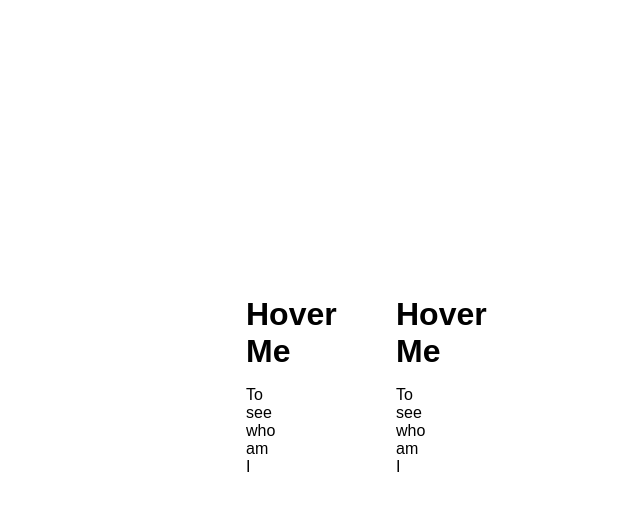
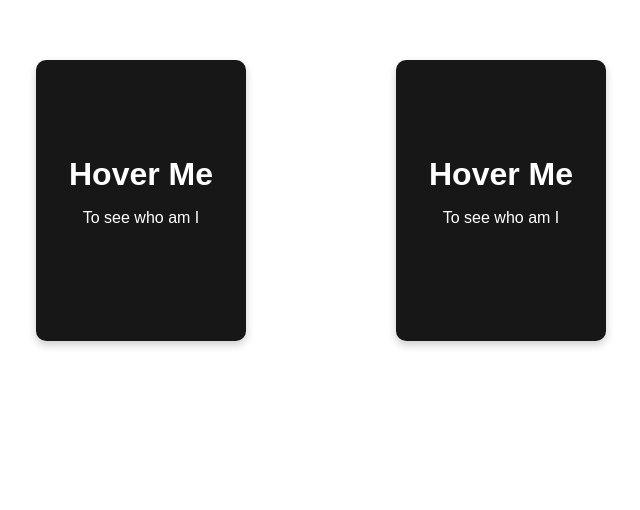
Before and after one commit to nandinichhajed/Flip-Card-Design, a plain HTML site: page index.html in a window 1280 px wide. Shown: the part 200-710 px from the top of the page, without its empty margins (319-959 px from the left). Drawn offline with Linux system fonts and the light colour scheme.

Commit message:
Updating Basic changes

```diff
--- a/index.html
+++ b/index.html
@@ -6,7 +6,7 @@
     <title>Flip Card Design</title>
 </head>
 <body>
-    <div clas="card_body">
+    <div class="card_body">
         <div class="card_inner">
             <div class="frontside">
                 <h1>Hover Me</h1>
@@ -18,7 +18,7 @@
         </div>
     </div>
 
-    <div clas="card_body" style="margin-left:150px;">
+    <div class="card_body" style="margin-left:150px;">
         <div class="card_inner">
             <div class="frontside">
                 <h1>Hover Me</h1>
--- a/style.css
+++ b/style.css
@@ -52,9 +52,14 @@ body{
     color: fff;
 }
 
+.frontside p {
+    color: #fff;
+}
+
 h1{
     margin-bottom: 0px;
     margin-top: 96px;
+    color: #fff;
 }
 .backside{
     background-color: transparent;
```
